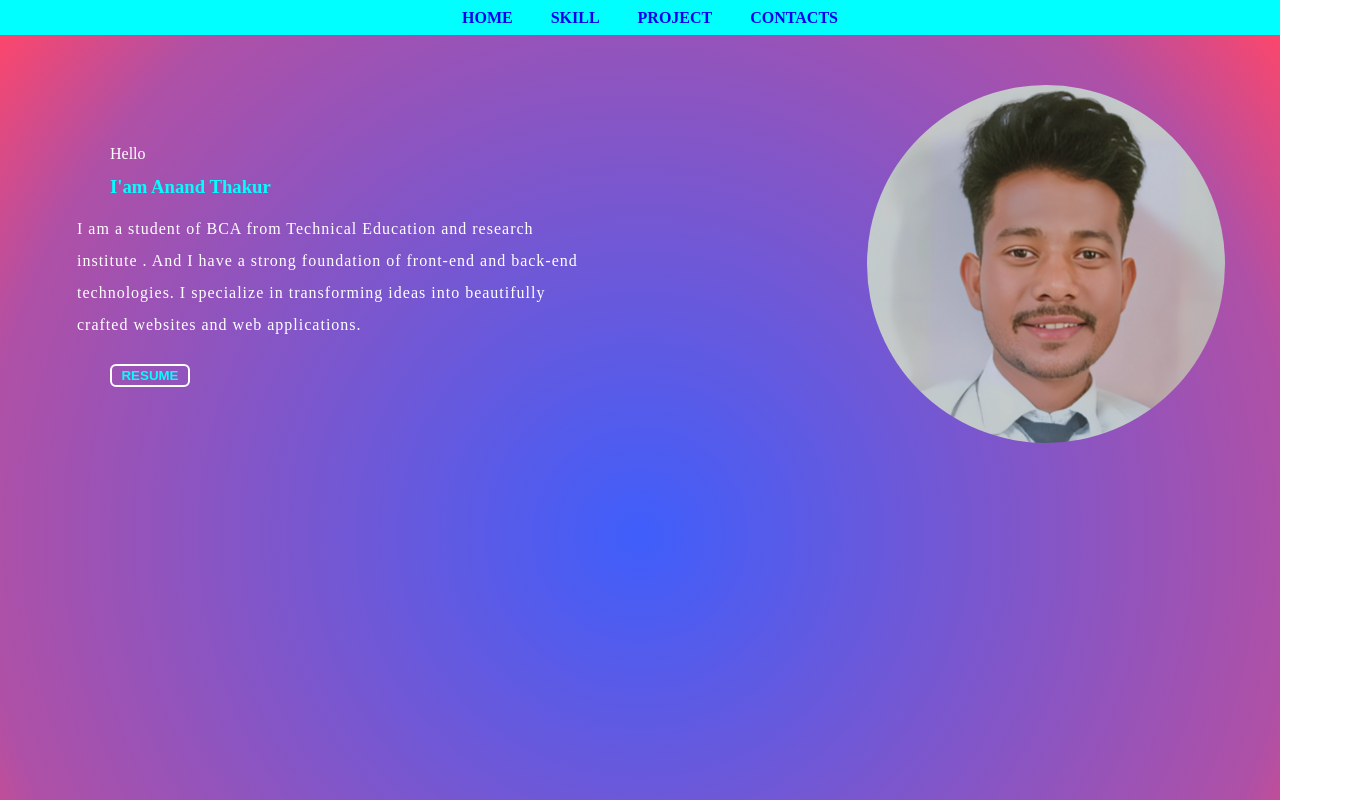
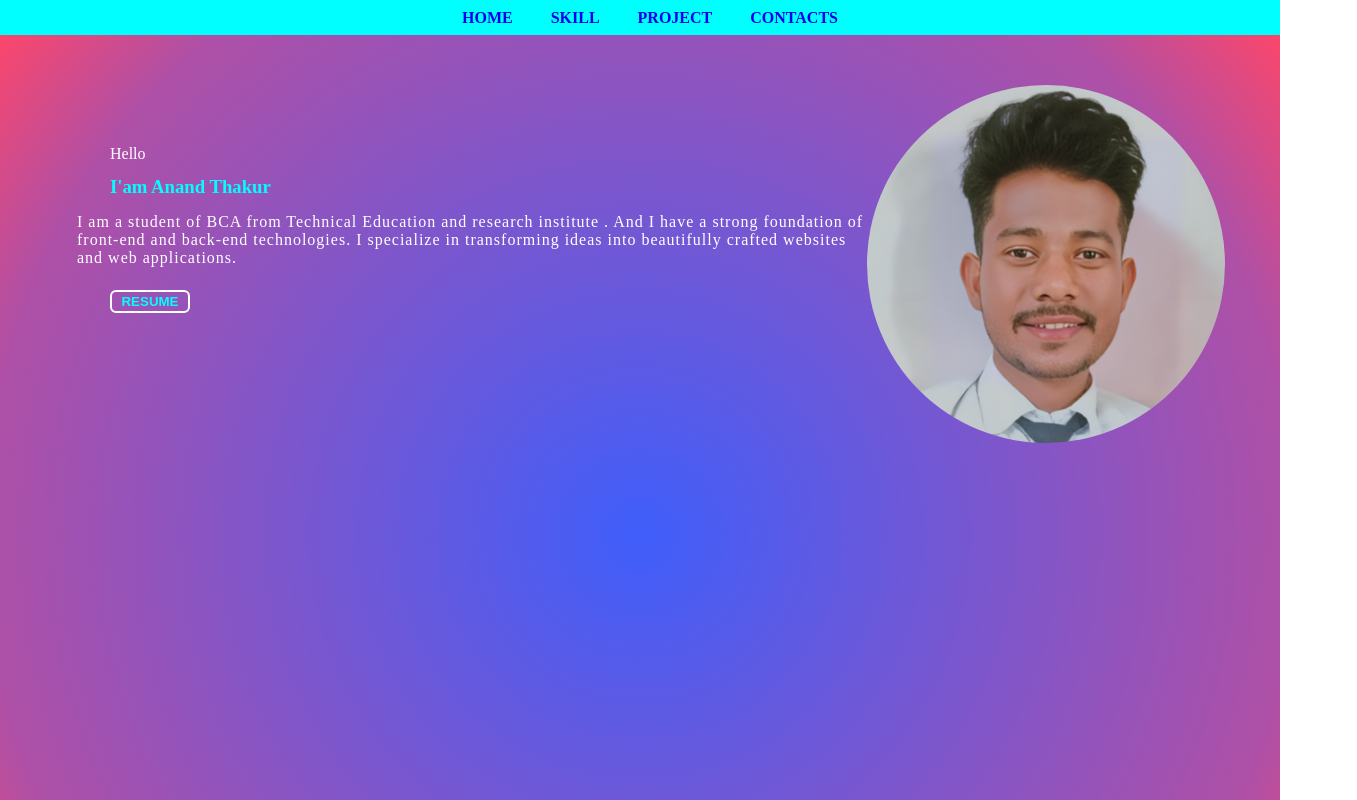
Before and after one commit to anand-arch03/portfolip, a plain HTML site: page index.html in a window 1280 px wide. Shown: the top 800 px of the page, 1357 px wide, since content can reach past the window. Drawn offline with Linux system fonts and the light colour scheme.

Commit message:
Update style.css

```diff
--- a/Portfolio/style.css
+++ b/Portfolio/style.css
@@ -60,10 +60,9 @@ nav {
 
 .intro p {
     margin: 15px 0 0 77px;
-    width: 40%;
+    width: 100%;
     letter-spacing: 1px;
     color: white;
-    line-height: 2;
 }
 
 .intro #b2 {
```
